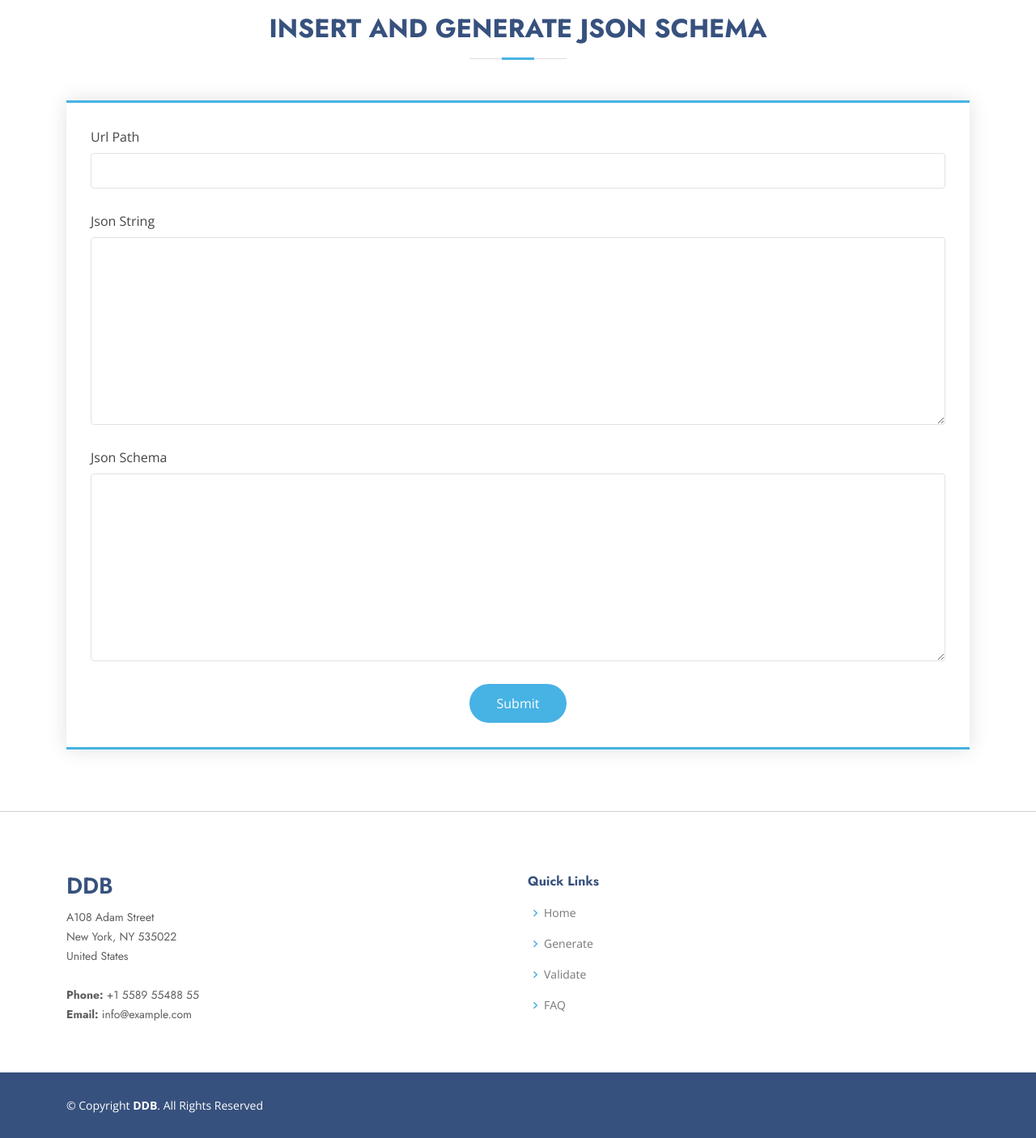
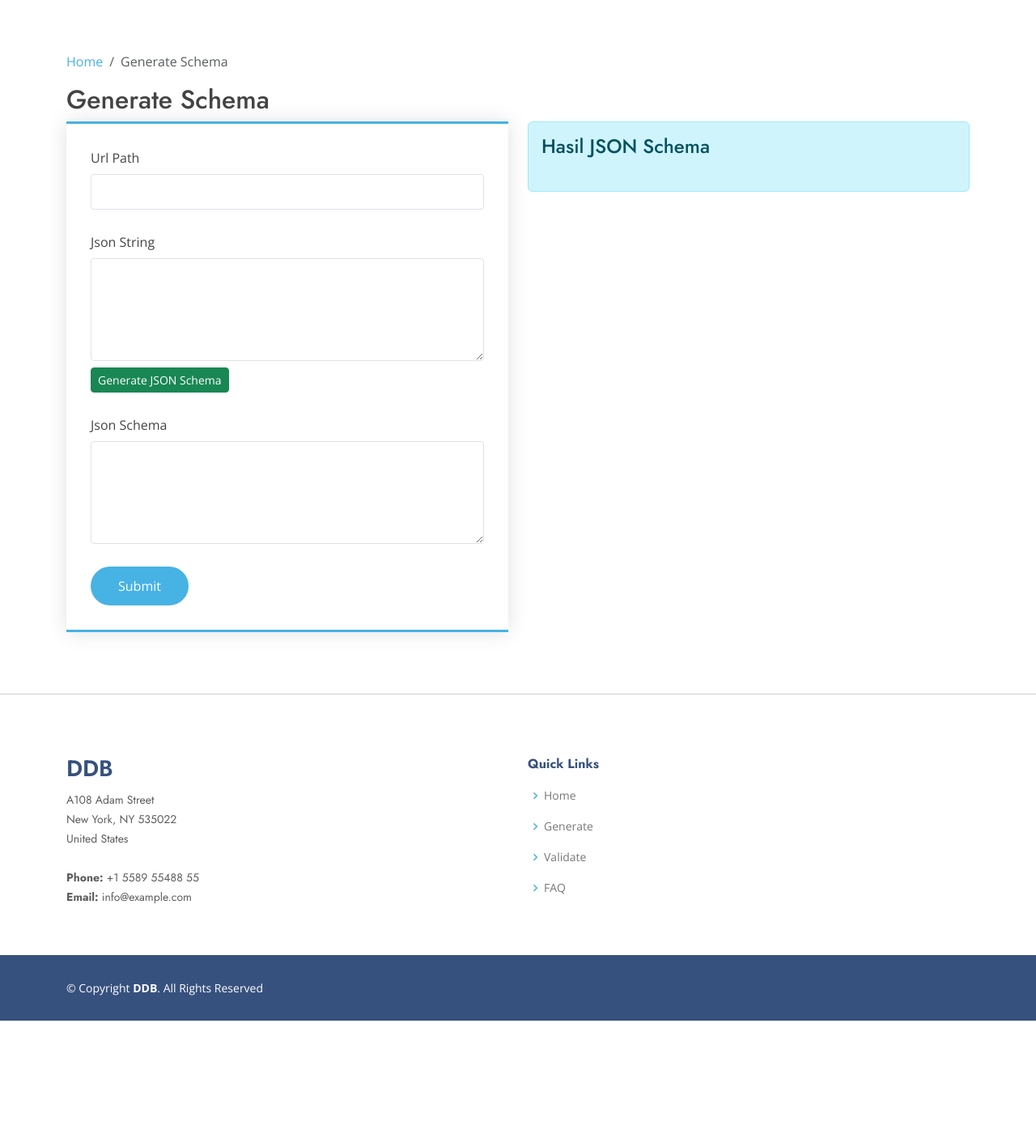
Before and after one commit to oktavianbayuw/django_json_schema_fe, a Django app: page /generate in a window 1280 px wide. Shown: the part 60-1466 px from the top of the page at 81% size. After the commit the page ends 1321 px from the top, so only its background shows below. Run offline with Django 4.2, Linux system fonts and the light colour scheme; some libraries are stand-ins or nearby versions.

Commit message:
update fe generate
update fe generate

```diff
--- a/django_json_schema_fe/app/urls.py
+++ b/django_json_schema_fe/app/urls.py
@@ -7,7 +7,7 @@ urlpatterns = [
     path('', main_views.index, name="index"),
     # generate views
     path('generate', generate.index, name="index_generate"),
-    path('insert', generate.insert_data, name="insert_data"),
+    path('insert_data', generate.insert_data, name="insert_data"),
     path('validate', validate.index, name="index_validate"),
     path('detail/<str:url_path>', validate.detail, name='detail_view'),
     path('validateJson', validate.validateJson, name='validate_json')
--- a/django_json_schema_fe/templates/generate/index.html
+++ b/django_json_schema_fe/templates/generate/index.html
@@ -1,26 +1,34 @@
 {% extends 'layouts/base.html' %} {% load static %} {% block title %}Generate
-Page{%endblock %} {%block main_content%}
+Page{% endblock %} {% block main_content %}
 <section id="contact" class="contact mt-3">
+  <div class="container mt-5">
+    <nav aria-label="breadcrumb">
+      <ol class="breadcrumb">
+        <li class="breadcrumb-item"><a href="/">Home</a></li>
+        <li class="breadcrumb-item active" aria-current="page">
+          Generate Schema
+        </li>
+      </ol>
+    </nav>
+    <h2>Generate Schema</h2>
+  </div>
   <div class="container" data-aos="fade-up">
-    <div class="section-title">
-      <h2>Insert and Generate Json Schema</h2>
-    </div>
-
     <div class="row">
-      <div class="col-lg-12 mt-5 mt-lg-0 d-flex align-items-stretch">
+      <div class="col-6 mt-5 mt-lg-0">
         <form
-          action="forms/contact.php"
+          action="/insert_data"
           method="post"
           role="form"
           class="php-email-form"
         >
+          {% csrf_token %}
           <div class="form-group">
             <label for="name">Url Path</label>
             <input
               type="text"
               class="form-control"
-              name="subject"
-              id="subject"
+              name="url_path"
+              id="urlPath"
               required
             />
           </div>
@@ -28,17 +36,27 @@ Page{%endblock %} {%block main_content%}
             <label for="name">Json String</label>
             <textarea
               class="form-control"
-              name="message"
-              rows="10"
+              id="jsonString"
+              name="json_string"
+              rows="5"
               required
             ></textarea>
+            <button
+              id="btn-submit"
+              type="button"
+              class="btn btn-success btn-sm mt-2"
+            >
+              Generate JSON Schema
+            </button>
           </div>
+
           <div class="form-group">
             <label for="name">Json Schema</label>
             <textarea
               class="form-control"
-              name="message"
-              rows="10"
+              id="jsonSchema"
+              name="json_schema"
+              rows="5"
               required
             ></textarea>
           </div>
@@ -49,13 +67,57 @@ Page{%endblock %} {%block main_content%}
               Your message has been sent. Thank you!
             </div>
           </div>
-          <div class="text-center">
+          <div>
             <button type="submit">Submit</button>
           </div>
         </form>
       </div>
+      <div class="col-md-6">
+        <div class="alert alert-info" role="alert">
+          <h4 class="alert-heading">Hasil JSON Schema</h4>
+          <pre id="jsonSchemaResult"></pre>
+        </div>
+      </div>
     </div>
   </div>
 </section>
+<script>
+  $(document).ready(function () {
+    $("#btn-submit").on("click", function () {
+      // Ambil data dari formulir
+      var urlPath = $("#urlPath").val();
+      var jsonString = $("#jsonString").val();
+
+      // Buat objek data untuk dikirimkan ke API
+      var data = {
+        url_path: urlPath,
+        json_string: jsonString,
+      };
+
+      // Lakukan permintaan Ajax ke endpoint API
+      $.ajax({
+        type: "POST", // Gantilah dengan metode yang sesuai (GET, POST, dll.)
+        url: "http://127.0.0.1:8000/generateJsonSchema/", // Gantilah dengan URL endpoint Anda
+        data: JSON.stringify(data),
+        contentType: "application/json",
+        success: function (response) {
+          // Tanggapi ketika permintaan berhasil
+          console.log(response);
+          // Update HTML elements dengan data JSON Schema yang diterima
+          $("#jsonSchemaResult").text(JSON.stringify(response, null, 2));
+        },
+        error: function (error) {
+          // Tanggapi ketika permintaan gagal
+          console.error("Error:", error);
+          // Tampilkan pesan kesalahan kepada pengguna
+          $(".error-message").text(
+            "Error generating JSON Schema. Please try again."
+          );
+        },
+      });
+    });
+  });
+</script>
+
 <hr />
 {% endblock %}
```
